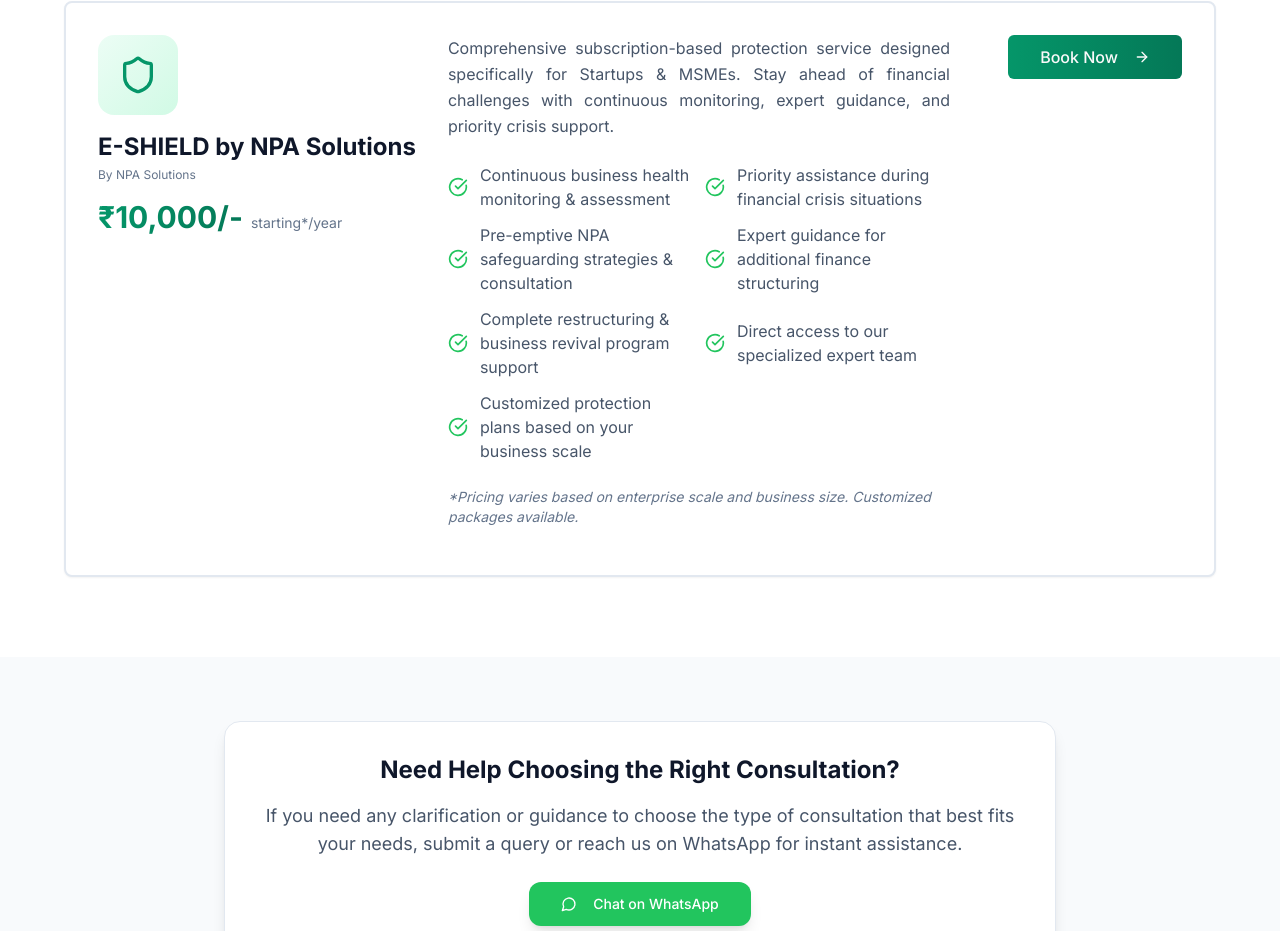
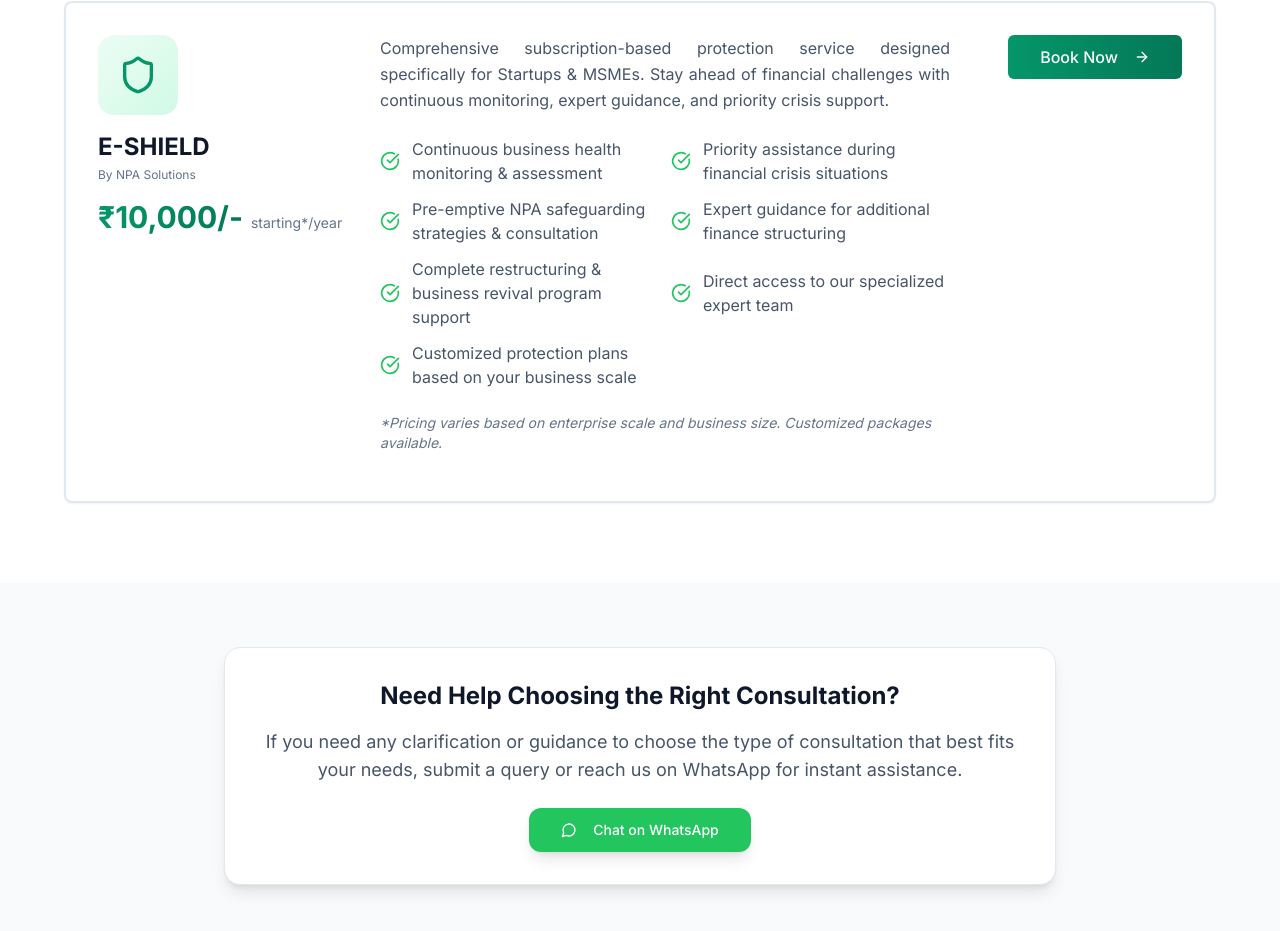
Before and after one commit to NPASolutions/npa-solutions, a React (Vite) app: page /expert-help in a window 1280 px wide. Shown: the part 1096-2027 px from the top of the page. Built offline with nearby package versions, Linux system fonts and the light colour scheme.

Commit message:
Update E-SHIELD text
Updated the E-SHIELD text to be more descriptive.

```diff
--- a/src/pages/ExpertHelp.tsx
+++ b/src/pages/ExpertHelp.tsx
@@ -78,7 +78,7 @@ const ExpertHelp = () => {
     iconColor: "text-blue-600",
     gradient: "from-blue-600 to-blue-700"
   }, {
-    title: "E-SHIELD by NPA Solutions",
+    title: "E-SHIELD",
     price: "₹10,000/-",
     description: "Comprehensive subscription-based protection service designed specifically for Startups & MSMEs. Stay ahead of financial challenges with continuous monitoring, expert guidance, and priority crisis support.",
     features: ["Continuous business health monitoring & assessment", "Priority assistance during financial crisis situations", "Pre-emptive NPA safeguarding strategies & consultation", "Expert guidance for additional finance structuring", "Complete restructuring & business revival program support", "Direct access to our specialized expert team", "Customized protection plans based on your business scale"],
@@ -204,7 +204,7 @@ const ExpertHelp = () => {
 
                         <div className="text-center lg:text-left mb-4">
                           <h3 className="text-2xl font-bold text-slate-900">{service.title}</h3>
-                          {service.title === "E-SHIELD by NPA Solutions" && (
+                          {service.title === "E-SHIELD" && (
                             <p className="text-xs text-slate-500 mt-1">By NPA Solutions</p>
                           )}
                         </div>
@@ -213,7 +213,7 @@ const ExpertHelp = () => {
                           <span className={`text-3xl font-bold bg-gradient-to-r ${service.gradient} bg-clip-text text-transparent`}>
                             {service.price}
                           </span>
-                          {service.title === "E-SHIELD by NPA Solutions" && <span className="text-sm text-slate-500 ml-2">starting*/year</span>}
+                          {service.title === "E-SHIELD" && <span className="text-sm text-slate-500 ml-2">starting*/year</span>}
                         </div>
                       </div>
 
@@ -230,7 +230,7 @@ const ExpertHelp = () => {
                             </div>)}
                         </div>
 
-                        {service.title === "E-SHIELD by NPA Solutions" && <p className="text-sm text-slate-500 mb-4 italic">
+                        {service.title === "E-SHIELD" && <p className="text-sm text-slate-500 mb-4 italic">
                             *Pricing varies based on enterprise scale and business size. Customized packages available.
                           </p>}
                       </div>
```
